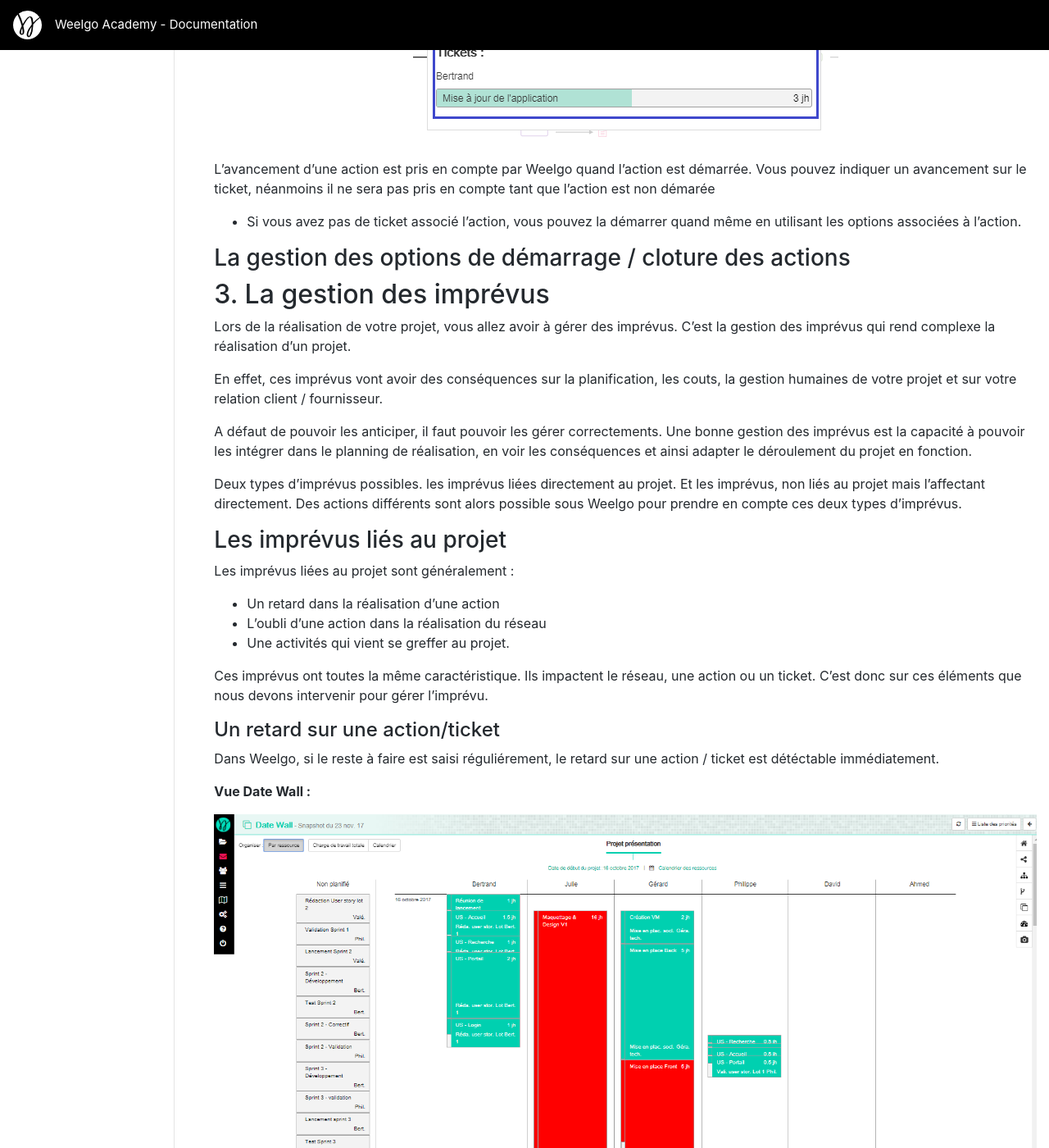
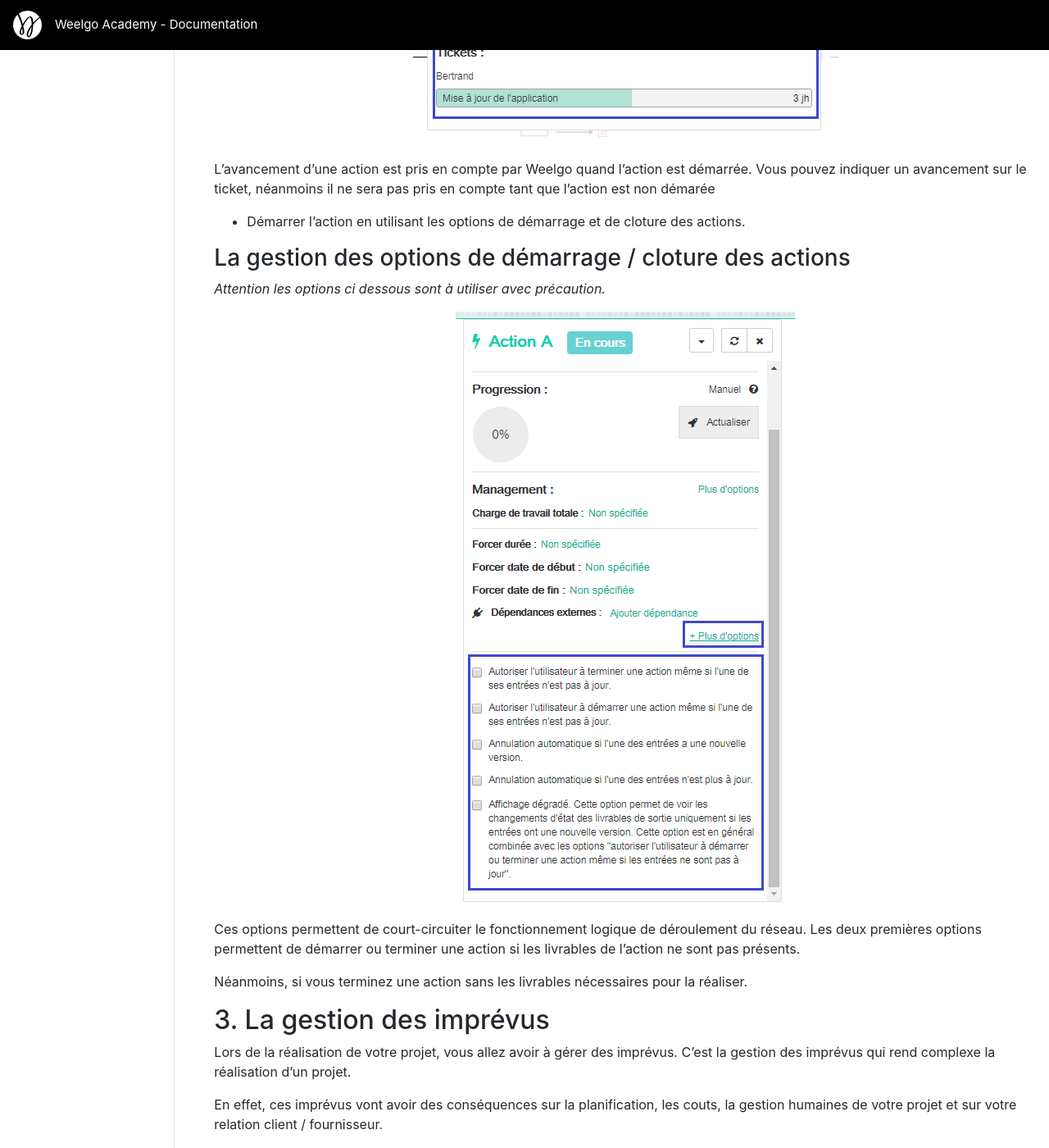
Before and after one commit to Weelgo/weelgo.github.io, a Jekyll site: the page built from fr/tutoriels/suiviProjet.md, in a window 1280 px wide and 1400 px high, scrolled down 4965 px. Shown: the whole window at 82% size. Built offline with Jekyll 4.4.1, drawn with Linux system fonts in a browser that asks for light colours; some of the changed text lies outside the part shown.

Commit message:
Update suiviProjet.md

```diff
--- a/fr/tutoriels/suiviProjet.md
+++ b/fr/tutoriels/suiviProjet.md
@@ -88,12 +88,12 @@
 
 ## 2. La mise à jour de l'avancement
 
-Comme nous venons de le voir, indiquer l'avancement du projet est important afin de piloter correctement. Dans l'outil weelgo, l'avancement peut s'effectuer dans les vues suivantes :
+Comme nous venons de le voir, indiquer l'avancement du projet est important afin de piloter correctement. Dans l'outil weelgo, vous pouvez indiquer l'avancement depuis les vues :
 * La vue Réseau
 * La vue Organisatin
 * La vue logique
 
-Il s'effectue de la manière suivante :
+L'avancement se renseigne sur les actions et sur les tickets.
 
 **Pour les actions :**
 
@@ -156,11 +156,20 @@
 
 L'avancement d'une action est pris en compte par Weelgo quand l'action est démarrée. Vous pouvez indiquer un avancement sur le ticket, néanmoins il ne sera pas pris en compte tant que l'action est non démarée
 
-* Si vous avez pas de ticket associé l'action, vous pouvez la démarrer quand même en utilisant les options associées à l'action.
+* Démarrer l'action en utilisant les options de démarrage et de cloture des actions.
 
 ### La gestion des options de démarrage / cloture des actions
 
+*Attention les options ci dessous sont à utiliser avec précaution.*
 
+<p align="center">
+<img src="/fr/img/optionsAction.png">
+</p>
+
+Ces options permettent de court-circuiter le fonctionnement logique de déroulement du réseau.
+Les deux premières options permettent de démarrer ou terminer une action si les livrables de l'action ne sont pas présents.
+
+Néanmoins, si vous terminez une action sans les livrables nécessaires pour la réaliser.
 
 ## 3. La gestion des imprévus
 
```
